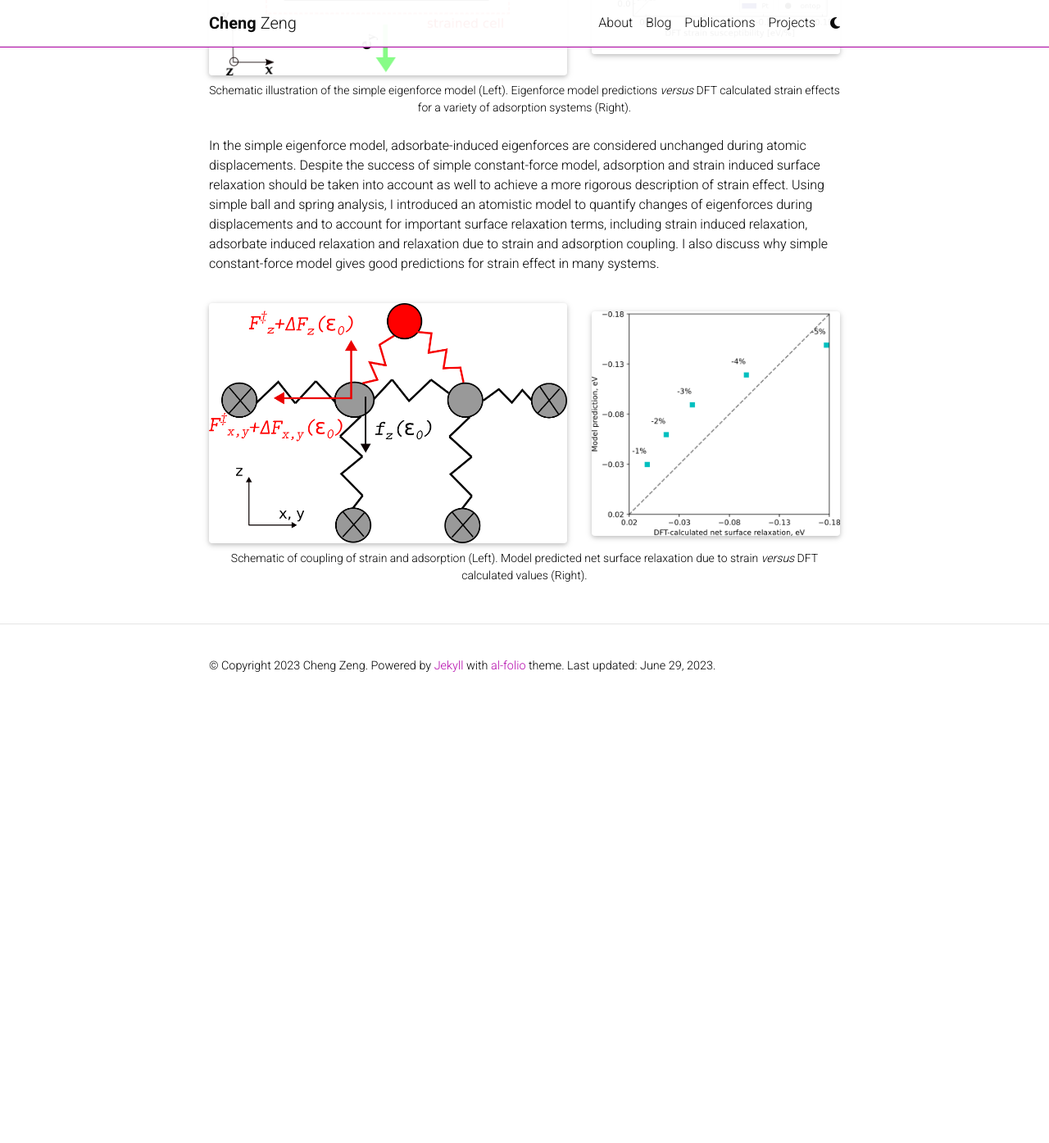
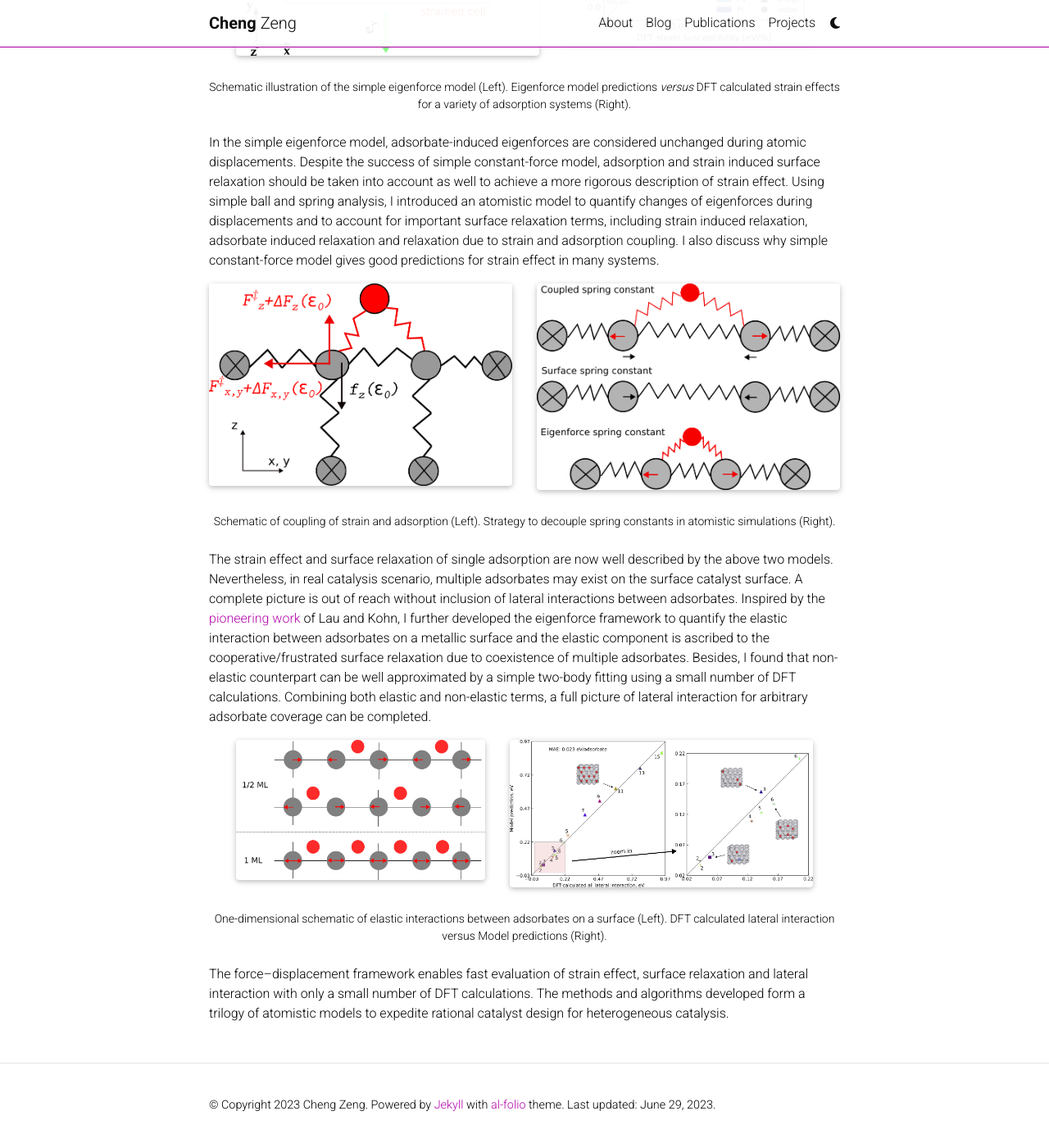
Before and after one commit to cengc13/website, a Jekyll site: the page built from _projects/physical-models.md, in a window 1280 px wide and 1400 px high, scrolled down 854 px. Shown: the top 1395 px of the window at 82% size. Built offline with Jekyll 4.4.1, drawn with Linux system fonts in a browser that asks for light colours; comment, search, counter and statistics services are not loaded; a style sheet for code colours, icons or effects is not loaded; before the commit the page ends 1717 px from its top, so only the background shows below that; some of the changed text lies outside the part shown.

Commit message:
Add projects for atomistic models

```diff
--- a/_includes/figure.html
+++ b/_includes/figure.html
@@ -16,8 +16,8 @@
     <!-- Fallback to the original file -->
    <img
       src="{{ include.path | relative_url }}"
-      style="position:relative; top:20px; border:none;"
       {% if include.class %}class="{{ include.class }}"{% endif %}
+      {% if include.top %}style="position:relative; top: {{ include.top }}px; border:none;"{% endif %}
       {% if include.width %}width="{{ include.width }}"{% else %}width="auto"{% endif %}
       {% if include.height %}height="{{ include.height }}"{% else %}height="auto"{% endif %}
       {% if include.min-width %}min-width="{{ include.min-width }}"{% endif %}
--- a/_layouts/bib.html
+++ b/_layouts/bib.html
@@ -13,6 +13,7 @@
             class="preview z-depth-1 rounded"
             alt=entry.preview
             zoomable="true"
+            top=20
             -%}
           {%- endif -%}
         {%- elsif entry.abbr -%}
--- a/_projects/physical-models.md
+++ b/_projects/physical-models.md
@@ -1,7 +1,7 @@
 ---
 layout: page
 title: Atomistic models to expedite catalyst design
-description: Simple force-displacement models to quantify strain effect, surface relaxation and adsorbate-adsorbate interaction
+description: Force-displacement models for strain effect, surface relaxation and lateral interaction
 img: assets/img/projects/physical-models/model-thumbnail.png
 importance: 2
 category: Past research
@@ -10,15 +10,16 @@
 Cheng Zeng's research work at Brown was supported by Brown's Presidential fellowship and Open graduate education program.
 Computaitonal modeling uses resources at Brown's Center for Computation and Visualization (CCV).
 
+Fundamentally, the bonding between the surface and important reaction intermediates dictates the kinetics of elementary reactions on a heterogeneous catalyst.
 Strain is known to modify the surface adsorption of key intermediates during catalytic reactions, offering a tunable approach to rational catalyst design.
 A [recent work](https://www.nature.com/articles/s41929-018-0054-0) from the Peterson group introduced the eigenstress model to provide intuitive  understanding of strain effect.
 Instead of stress/strain which is hard to define in atomistic systems, I used atomic forces and displacement to quantify the strain effect for improved oxygen reduction activity of Co--Pt and Fe--Pt alloys. The force--displacement model is termed "Eigenforce model". The work is [published](https://pubs.aip.org/aip/jcp/article-abstract/150/4/041704/1023696/Face-centered-tetragonal-FCT-Fe-and-Co-alloys-of?redirectedFrom=fulltext) at J. Chem. Phys. In collaboration with experiment groups, we used the model to describe anisotropic strain effects and to identify high-performance ternary Pt alloys for oxygen reduction, the work of which has been [published](https://pubs.acs.org/doi/abs/10.1021/jacs.0c08962) on JACS. In a [recent systematic study](https://pubs.acs.org/doi/abs/10.1021/acs.jpcc.2c07246) published on J. Phys. Chem. C, I generalized the strain effect for different adsorption systems using the simple eigenforce model.
 
 <div class="row justify-content-sm-center">
-    <div class="col-sm-7 mt-3 mt-md-0">
+    <div class="col-sm-6 mt-3 mt-md-0">
         {% include figure.html path="assets/img/projects/physical-models/simple-eigenforce-model.png" title="Eigenforce model illustration" class="img-fluid rounded z-depth-1" %}
     </div>
-    <div class="col-sm-5 mt-3 mt-md-0" style="top:15px">
+    <div class="col-sm-5 mt-3 mt-md-0" style="top:0px">
         {% include figure.html path="assets/img/projects/physical-models/results-eigenforce-model.png" title="Eigenforce model results" class="img-fluid rounded z-depth-1" %}
     </div>
 </div>
@@ -30,13 +31,30 @@
 I also discuss why simple constant-force model gives good predictions for strain effect in many systems.
 
 <div class="row justify-content-sm-center">
-    <div class="col-sm-7 mt-3 mt-md-0">
+    <div class="col-sm-6 mt-3 mt-md-0">
         {% include figure.html path="assets/img/projects/physical-models/relaxation-coupling.png" title="Coupling of strain and adsorption" class="img-fluid rounded z-depth-1" %}
     </div>
-    <div class="col-sm-5 mt-3 mt-md-0" style="top:10px">
-        {% include figure.html path="assets/img/projects/physical-models/results-relaxation.png" title="Surface relaxation model results" class="img-fluid rounded z-depth-1" %}
+    <div class="col-sm-6 mt-3 mt-md-0">
+        {% include figure.html path="assets/img/projects/physical-models/decoupling-spring-constants.png" title="Decoupling spring constants" class="img-fluid rounded z-depth-1" %}
     </div>
 </div>
 <div class="caption">
-    Schematic of coupling of strain and adsorption (Left). Model predicted net surface relaxation due to strain <i>versus</i> DFT calculated values (Right).
+    Schematic of coupling of strain and adsorption (Left). Strategy to decouple spring constants in atomistic simulations (Right).
 </div>
+
+The strain effect and surface relaxation of single adsorption are now well described by the above two models. Nevertheless, in real catalysis scenario, multiple adsorbates may exist on the surface catalyst surface. A complete picture is out of reach without inclusion of lateral interactions between adsorbates.
+Inspired by the [pioneering work](https://www.sciencedirect.com/science/article/pii/0039602877904691) of Lau and Kohn, I further developed the eigenforce framework to quantify the elastic interaction between adsorbates on a metallic surface and the elastic component is ascribed to the cooperative/frustrated surface relaxation due to coexistence of multiple adsorbates. Besides, I found that non-elastic counterpart can be well approximated by a simple two-body fitting using a small number of DFT calculations. Combining both elastic and non-elastic terms, a full picture of lateral interaction for arbitrary adsorbate coverage can be completed.
+
+<div class="row justify-content-sm-center">
+    <div class="col-sm-5 mt-3 mt-md-0">
+        {% include figure.html path="assets/img/projects/physical-models/elastic-li.png" title="Elastic lateral interation" class="img-fluid rounded z-depth-1" %}
+    </div>
+    <div class="col-sm-6 mt-3 mt-md-0">
+        {% include figure.html path="assets/img/projects/physical-models/DFT_vs_model.png" title="DFT versus Model" class="img-fluid rounded z-depth-1" %}
+    </div>
+</div>
+<div class="caption">
+    One-dimensional schematic of elastic interactions between adsorbates on a surface (Left). DFT calculated lateral interaction versus Model predictions (Right).
+</div>
+
+The force--displacement framework enables fast evaluation of strain effect, surface relaxation and lateral interaction with only a small number of DFT calculations. The methods and algorithms developed form a trilogy of atomistic models to expedite rational catalyst design for heterogeneous catalysis.
```
Also changed, not shown: assets/img/projects/physical-models/CAu300NO.png (added), assets/img/projects/physical-models/DFT_vs_model.png (added), assets/img/projects/physical-models/decoupling-spring-constants.png (added), assets/img/projects/physical-models/elastic-li.png (added), assets/img/projects/physical-models/model-thumbnail.png (added), assets/img/projects/physical-models/results-eigenforce-model.png.
